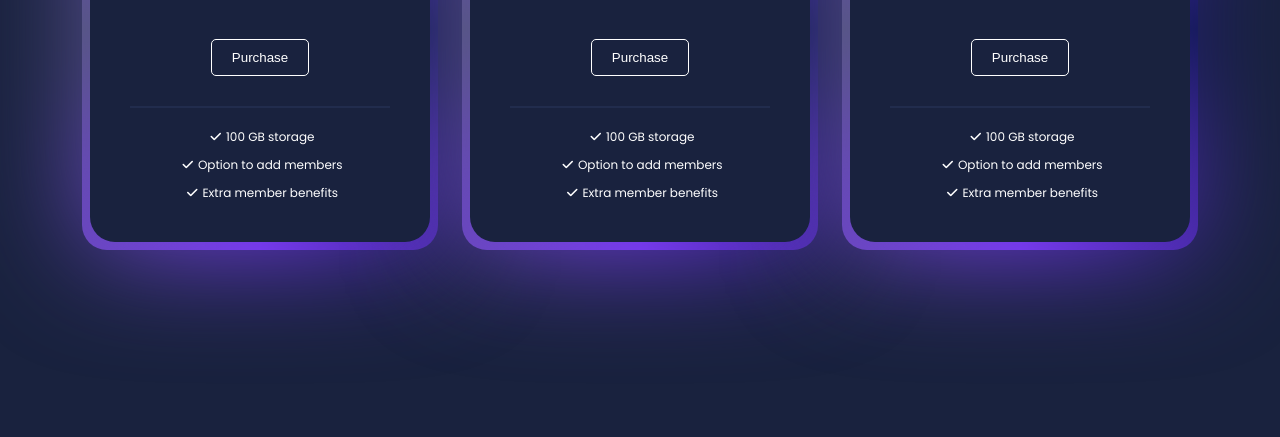
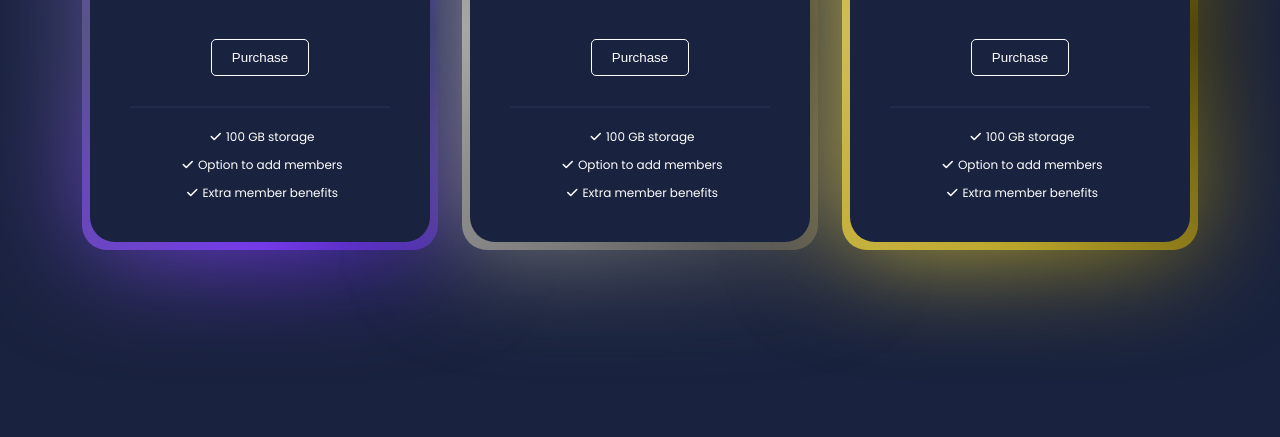
Before and after one commit to leetebbs/icode, a plain HTML site: page pricing_cards5/index.html in a window 1280 px wide. Shown: the part 379-816 px from the top of the page. Drawn offline with Linux system fonts and the light colour scheme.

Commit message:
added silver and gold

```diff
--- a/pricing_cards5/index.html
+++ b/pricing_cards5/index.html
@@ -28,21 +28,21 @@
           <div class="member"><i class="fa-solid fa-check"></i>Option to add members</div>
           <div class="extra"><i class="fa-solid fa-check"></i>Extra member benefits</div>
       </div>
-      <div class="card">
+      <div class="card2">
           <h2>STANDARD</h2>
           <div class="storage">200GB</div>
           <p>1 month, then $2.9/month</p>
-          <button class="buy-button">Purchase</button>
+          <button class="buy-button2">Purchase</button>
           <div class="line"></div>
           <div class="store"><i class="fa-solid fa-check"></i>100 GB storage</div>
           <div class="member"><i class="fa-solid fa-check"></i>Option to add members</div>
           <div class="extra"><i class="fa-solid fa-check"></i>Extra member benefits</div>
       </div>
-      <div class="card">
+      <div class="card3">
           <h2>PREMIUM</h2>
           <div class="storage">2TB</div>
           <p>1 month, then $8.9/month</p>
-          <button class="buy-button">Purchase</button>
+          <button class="buy-button3">Purchase</button>
           <div class="line"></div>
           <div class="store"><i class="fa-solid fa-check"></i>100 GB storage</div>
           <div class="member"><i class="fa-solid fa-check"></i>Option to add members</div>
--- a/pricing_cards5/style.css
+++ b/pricing_cards5/style.css
@@ -10,6 +10,12 @@
     --clr-3: #0e1850;
     --clr-4: #7A3AF4;
     --clr-5: #54587c;
+    --clr-6: #333333;
+    --clr-7: #6c6c6c;
+    --clr-8: #adadad;
+    --clr-9:  #493e04;
+    --clr-10: #bda72b;
+    --clr-11: #d1bf5a;
 }
 
 body {
@@ -22,7 +28,7 @@ body {
     font-family: 'Poppins', sans-serif;
 }
 
-.card {
+.card, .card2, .card3 {
     /* height: 60vh; */
     text-align: center;
     width: 260px;
@@ -50,9 +56,43 @@ body {
     animation: rotation 20s linear infinite;
 }
 
-.card::after {
+
+.card2::before,
+.card2::after {
+    content: "";
+    position: absolute;
+    inset: -0.5rem;
+    z-index: -1;
+    background: conic-gradient(from var(--gradient-angle),
+            var(--clr-6),
+            var(--clr-7),
+            var(--clr-8),
+            var(--clr-7),
+            var(--clr-6));
+    border-radius: inherit;
+    animation: rotation 20s linear infinite;
+}
+.card3::before,
+.card3::after {
+    content: "";
+    position: absolute;
+    inset: -0.5rem;
+    z-index: -1;
+    background: conic-gradient(from var(--gradient-angle),
+            var(--clr-9),
+            var(--clr-10),
+            var(--clr-11),
+            var(--clr-10),
+            var(--clr-9));
+    border-radius: inherit;
+    animation: rotation 20s linear infinite;
+}
+
+
+.card::after, .card2::after, .card3::after {
     filter: blur(3.5rem);
 }
+
 
 @keyframes rotation {
     0% {
@@ -91,7 +131,7 @@ h2 {
     margin: 0 5px;
 }
 
-.buy-button {
+.buy-button, .buy-button2, .buy-button3 {
     color: white;
     border: 1px solid white;
     background-color: var(--clr-1);
@@ -102,6 +142,7 @@ h2 {
     transition: background-color 0.5s ease-in-out;
 }
 
+
 .storage {
     font-family: 'Merriweather', serif;
     font-size: 40px;
@@ -110,6 +151,12 @@ h2 {
 .buy-button:hover {
     background-color: var(--clr-4);
 }
+.buy-button2:hover {
+    background-color: var(--clr-7);
+}
+.buy-button3:hover {
+    background-color: var(--clr-9);
+}
 
 @media screen and (max-width: 508px) {
     .card {
```
